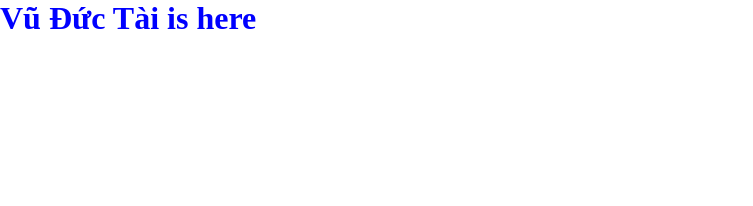
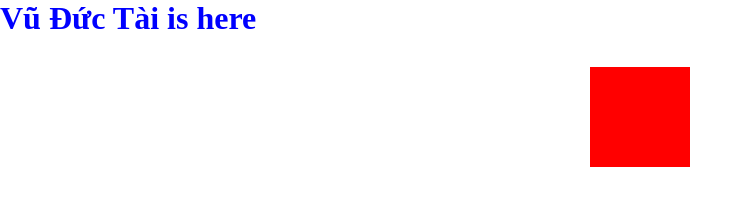
Before and after one commit to SepdHust/SepdHust, a plain HTML site: page index.html in a window 1280 px wide. Shown: the whole page, without its empty margins (0-753 px from the left). Drawn offline with Linux system fonts and the light colour scheme.

Commit message:
testing...

```diff
--- a/assets/css/style.css
+++ b/assets/css/style.css
@@ -7,3 +7,14 @@
 h1{
     color:blue
 }
+.box{
+    width: 100px;
+    height: 100px;
+    border: none;
+    background-color: red;
+    margin: 30px auto;
+}
+.box:hover{
+    background-color: blue;
+    transition: 1s linear;
+}
--- a/index.html
+++ b/index.html
@@ -8,5 +8,6 @@
 </head>
 <body>
     <h1>Vũ Đức Tài is here</h1>
+    <div class="box"></div>
 </body>
 </html>
```
